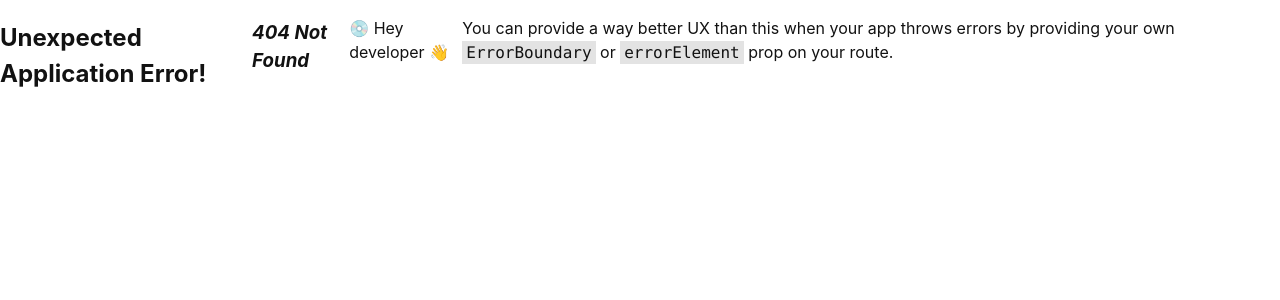
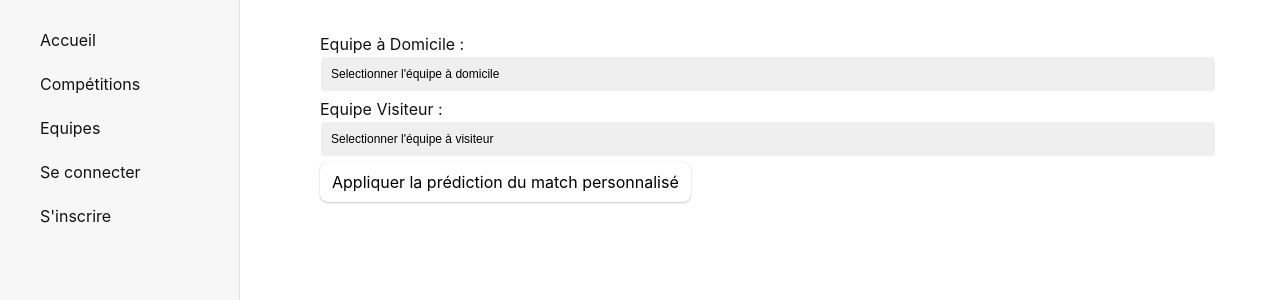
Before and after one commit to BastienKatus/Predictia, a React (Create React App) app in the folder front/: page /simulation in a window 1280 px wide. Before the commit this address had no page. Shown: the top 300 px of the page. Built offline with nearby package versions, Linux system fonts and the light colour scheme.

Commit message:
[FEAT] page simulation step 1

```diff
--- a/front/src/App.js
+++ b/front/src/App.js
@@ -15,6 +15,7 @@ import {
 import {Provider} from 'react-redux'
 import store from './redux/store'
 import UserProfile from './components/UserProfile';
+import Simulation from "./components/Simulation";
 
 function App() {
     useEffect(() => {
@@ -63,6 +64,10 @@ const router = createBrowserRouter([
         element: <Register />,
     },
     {
+      path: "/simulation",
+      element: <Simulation />,
+    },
+    {
         path: "/profile/:id",
         element: <UserProfile />,
     }
--- a/front/src/components/Match.jsx
+++ b/front/src/components/Match.jsx
@@ -1,10 +1,12 @@
 import React, { useState, useEffect } from 'react';
+import {useNavigate} from "react-router-dom";
 
 const Match = ({ match }) => {
   const [percentageHome, setPercentageHome] = useState(0);
   const [percentageAway, setPercentageAway] = useState(0);
   const [percentageDraw, setPercentageDraw] = useState(0);
   const [favoriteTeam, setFavoriteTeam] = useState(0);
+  const navigate = useNavigate();
 
   useEffect(() => {
     setPercentageHome(Math.round(match.predictionWinHome*100))
@@ -20,6 +22,8 @@ const Match = ({ match }) => {
   };
 
   const handleButtonClick = () => {
+      console.log('handleButtonClick');
+      navigate('/simulation/');
   };
 
   function formatDate(dateString) {
--- /dev/null
+++ b/front/src/components/Simulation.jsx
@@ -0,0 +1,91 @@
+import React, { useState, useEffect } from 'react';
+import { useDispatch, useSelector } from 'react-redux';
+
+const Simulation = (props) => {
+  const [teamList, setTeamList] = useState([]);
+  const [homeTeam, setHomeTeam] = useState('');
+  const [awayTeam, setAwayTeam] = useState('');
+
+  const [predictionResult, setPredictionResult] = useState(null);
+
+  const dataReducer = useSelector(state => state.dataReducer)
+
+  useEffect(() => {
+    setTeamList(dataReducer.teams)
+  }, [dataReducer.teams]);
+
+
+  useEffect(() => {
+  }, [predictionResult]);
+
+  const handleHomeTeamChange = (e) => {
+    setHomeTeam(e.target.value);
+  };
+
+  const handleAwayTeamChange = (e) => {
+    setAwayTeam(e.target.value);
+  };
+
+  const handleApplyPrediction = (e) => {
+    let predictionURL = "/soccerManager/games/predict?homeTeamId=" + homeTeam + "&awayTeamId=" + awayTeam;
+    fetch(predictionURL, {
+      method: 'GET',
+      headers: {
+        'Content-Type': 'application/json',
+      },
+    })
+      .then(response => response.json())
+      .then(json => {
+        console.log("json", json);
+        setPredictionResult(json);
+      })
+  };
+
+  return (
+    <div>
+      <div>
+        <label>
+          Equipe à Domicile :
+          <select onChange={handleHomeTeamChange}>
+            <option value="">Selectionner l'équipe à domicile</option>
+            {teamList.map((team) => (
+              <option key={team.clubId} value={team.clubId}>
+                {team.name}
+              </option>
+            ))}
+          </select>
+        </label>
+        <label>
+          Equipe Visiteur :
+          <select onChange={handleAwayTeamChange}>
+            <option value="">Selectionner l'équipe à visiteur</option>
+            {teamList.map((team) => (
+              <option key={team.clubId} value={team.clubId}>
+                {team.name}
+              </option>
+            ))}
+          </select>
+        </label>
+      </div>
+
+      {predictionResult !== null && (
+        <div className="percentage-bar">
+          <div className="percentage" style={{ width: `${predictionResult.probabilite_victoire*100}%` }}>
+            {Math.round(predictionResult.probabilite_victoire*100)}%
+          </div>
+          <div className="percentage2" style={{ width: `${predictionResult.probabilite_nul*100}%` }}>
+            {Math.round(predictionResult.probabilite_nul*100)}%
+          </div>
+          <div className="percentage3" style={{ width: `${predictionResult.probabilite_defaite*100}%` }}>
+            {Math.round(predictionResult.probabilite_defaite*100)}%
+          </div>
+        </div>
+      )}
+
+      <button onClick={handleApplyPrediction}>Appliquer la prédiction du match personnalisé</button>
+
+    </div>
+  );
+};
+
+export default Simulation;
```
Also changed, not shown: 2 other files (tests, documents, lock files or other folders).
